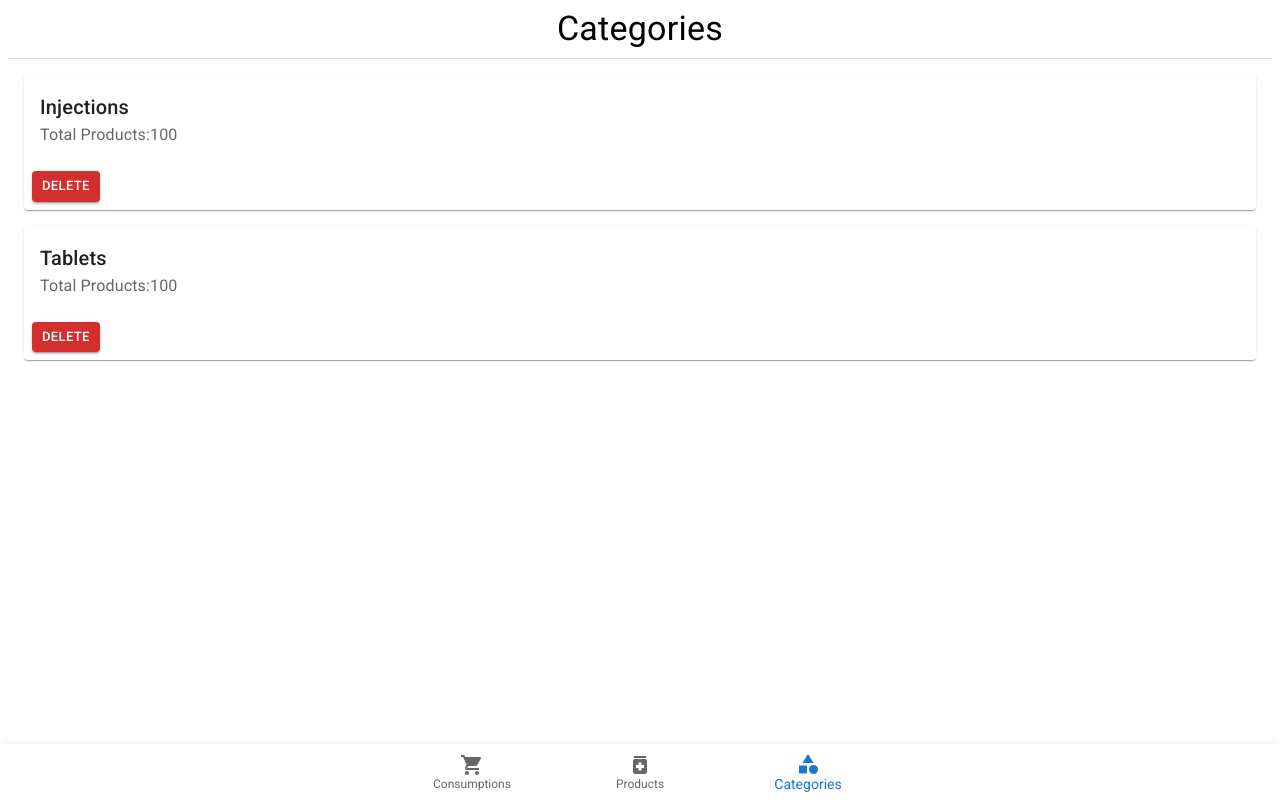
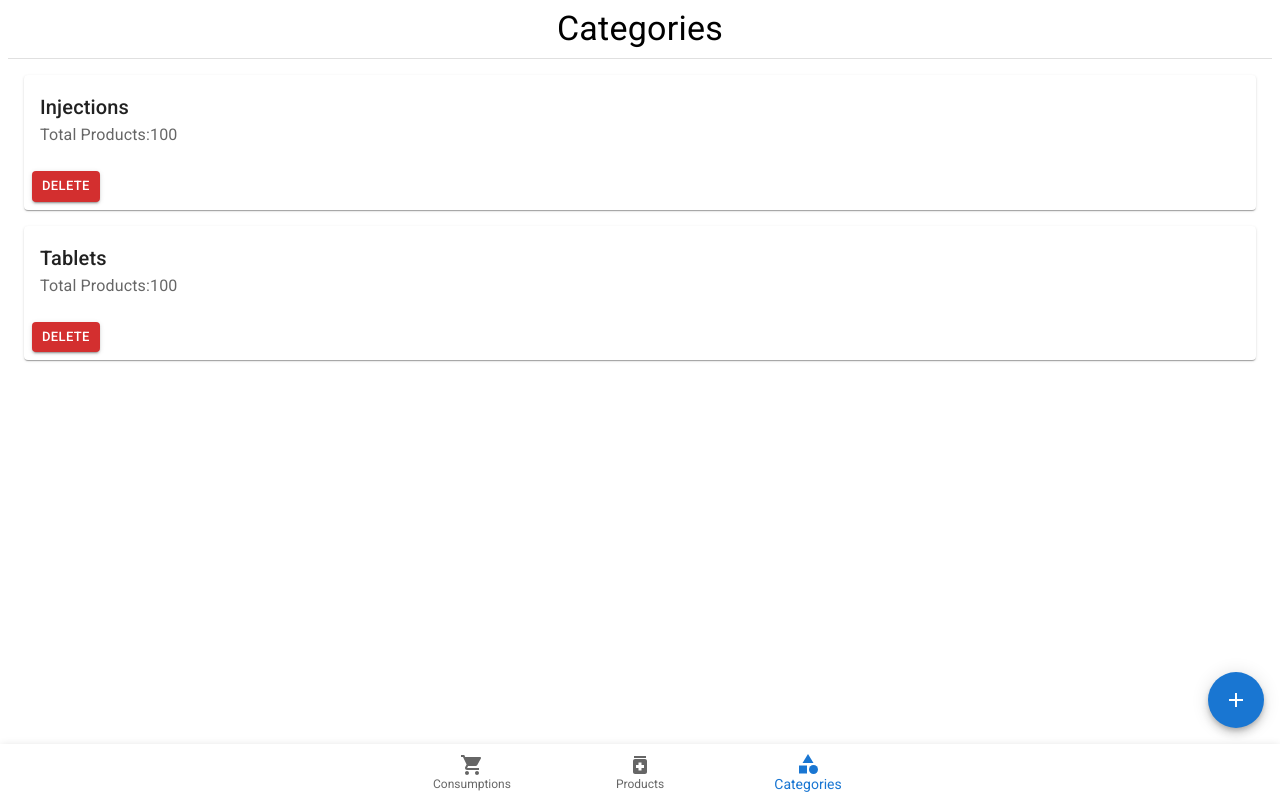
Before and after one commit to daudakhtarnaveed98/ims, a Next.js app: page /dashboard/categories in a window 1280 px wide. Built offline with nearby package versions, Linux system fonts and the light colour scheme.

Commit message:
feat: add "Add" speed dial button

```diff
--- /dev/null
+++ b/app/dashboard/add-button.tsx
@@ -0,0 +1,47 @@
+import * as React from "react";
+import Box from "@mui/material/Box";
+import Backdrop from "@mui/material/Backdrop";
+import SpeedDial from "@mui/material/SpeedDial";
+import SpeedDialAction from "@mui/material/SpeedDialAction";
+import SpeedDialIcon from "@mui/material/SpeedDialIcon";
+import ShoppingCartIcon from "@mui/icons-material/ShoppingCart";
+import MedicationIcon from "@mui/icons-material/Medication";
+import CategoryIcon from "@mui/icons-material/Category";
+
+const actions = [
+  { icon: <ShoppingCartIcon />, name: "Consumption" },
+  { icon: <MedicationIcon />, name: "Product" },
+  { icon: <CategoryIcon />, name: "Category" },
+];
+
+export default function AddButton() {
+  const [open, setOpen] = React.useState(false);
+  const handleOpen = () => setOpen(true);
+  const handleClose = () => setOpen(false);
+
+  return (
+    <Box>
+      <Backdrop open={open} />
+      <SpeedDial
+        ariaLabel="Add button"
+        sx={{
+          position: "absolute",
+          bottom: 72,
+          right: 16,
+        }}
+        icon={<SpeedDialIcon />}
+        onClose={handleClose}
+        onOpen={handleOpen}
+        open={open}
+      >
+        {actions.map((action) => (
+          <SpeedDialAction
+            key={action.name}
+            icon={action.icon}
+            onClick={handleClose}
+          />
+        ))}
+      </SpeedDial>
+    </Box>
+  );
+}
--- a/app/dashboard/layout.tsx
+++ b/app/dashboard/layout.tsx
@@ -1,6 +1,9 @@
+"use client";
+
 import React from "react";
 import { Box, Paper } from "@mui/material";
 import BottomNavigation from "@/app/dashboard/bottom-navigation";
+import AddButton from "@/app/dashboard/add-button";
 
 export default function DashboardLayout({
   children,
@@ -10,6 +13,7 @@ export default function DashboardLayout({
   return (
     <Box sx={{ width: "100%" }}>
       {children}
+      <AddButton />
       <Paper
         sx={{ position: "fixed", bottom: 0, left: 0, right: 0 }}
         elevation={3}
```
